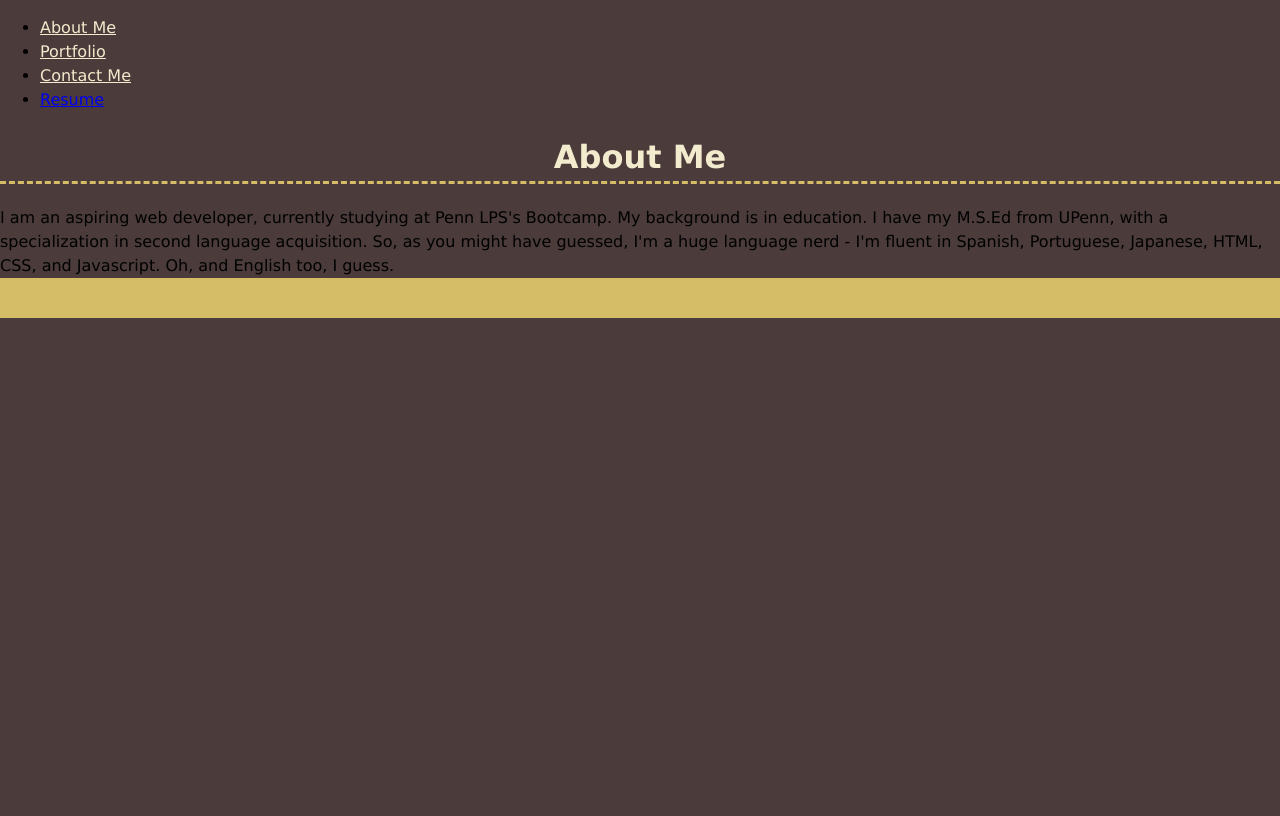
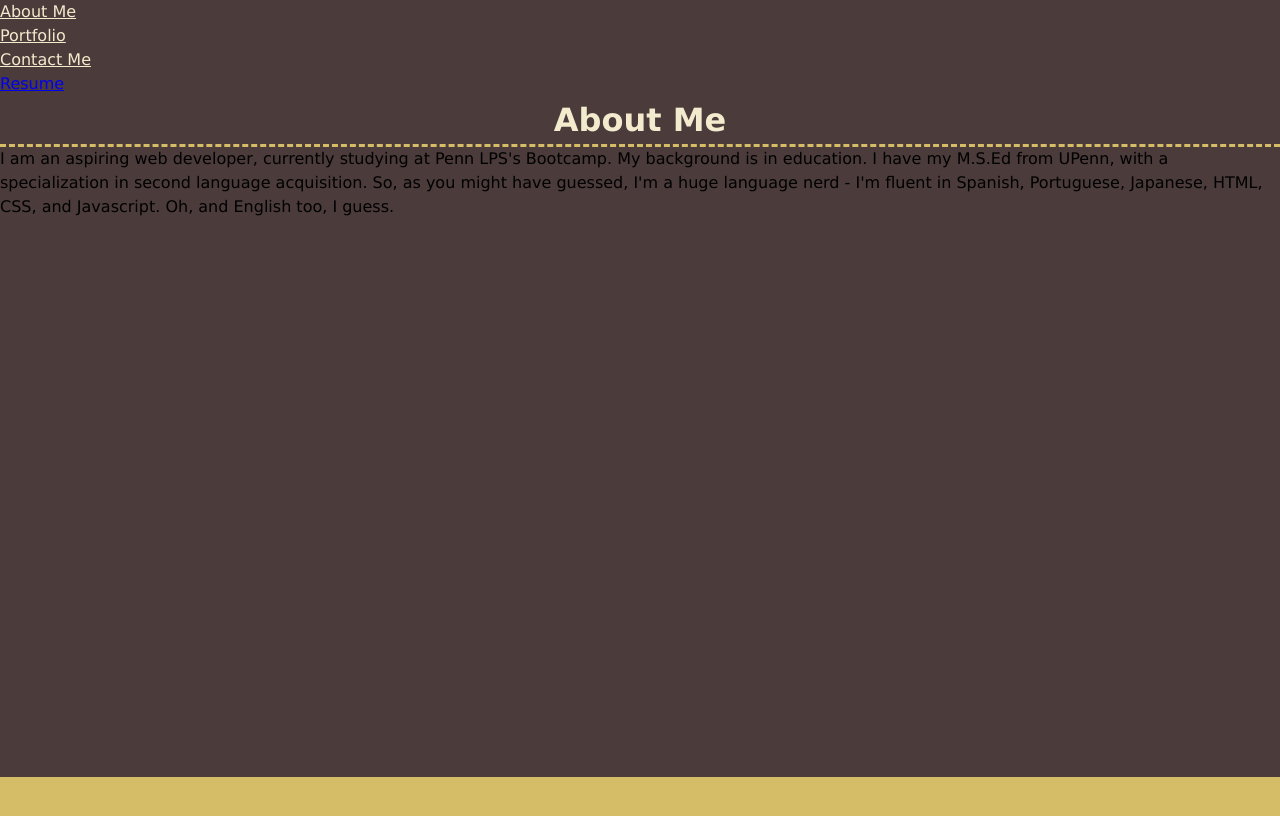
Before and after one commit to jfisher37/react-portfolio, a React (Create React App) app: page / in a window 1280 px wide. Built offline with nearby package versions, Linux system fonts and the light colour scheme.

Commit message:
Got footer working

```diff
--- /dev/null
+++ b/public/assets/reset.css
@@ -0,0 +1,41 @@
+* {
+    margin: 0;
+    padding: 0;
+    box-sizing: border-box;
+  }
+
+  html {
+    height: 100%;
+  }
+
+  body {
+    min-height: 100%;
+    line-height: 1;
+    font-family: sans-serif;
+  }
+
+  h1,
+  h2,
+  h3,
+  h4,
+  h5,
+  h6 {
+    font-size: 100%;
+  }
+
+  input,
+  select,
+  option,
+  optgroup,
+  textarea,
+  button,
+  pre,
+  code {
+    font-size: 100%;
+    font-family: inherit;
+  }
+
+  ol,
+  ul {
+    list-style: none;
+  }
--- a/public/assets/style.css
+++ b/public/assets/style.css
@@ -9,11 +9,15 @@
 
 }
 /* Basic text settings */
+
+
 * {
     font-size: 16px;
     font-family:Verdana, Geneva, Tahoma, sans-serif;
     line-height: 1.5em;
 }
+
+
 
 .new-content{
     min-height: 100%;
@@ -24,8 +28,10 @@ footer{
     height: 40px;
     width: 100%;
     background-color: var(--main-color);
-    bottom: 0;
-    position: relative;
+    bottom: 0px;
+    margin-bottom: -17px;
+    position: absolute;
+
 }
 
 .new-container{
@@ -41,9 +47,10 @@ h1{
 }
 
 body {
-    height: 100%;
+    min-height: 100vh;
     background-color: var(--new-background) ;
     margin: 0;
+    position: relative;
 }
 
 .navbar{
--- a/public/index.html
+++ b/public/index.html
@@ -15,6 +15,7 @@
       user's mobile device or desktop. See https://developers.google.com/web/fundamentals/web-app-manifest/
     -->
     <link rel="manifest" href="%PUBLIC_URL%/manifest.json" />
+    <link rel="stylesheet" href="./assets/reset.css">
     <link rel="stylesheet" href="./assets/style.css">
     <!--
       Notice the use of %PUBLIC_URL% in the tags above.
```
